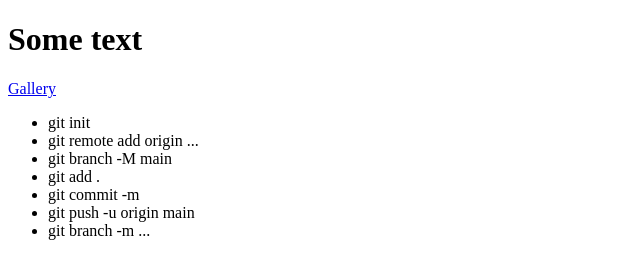
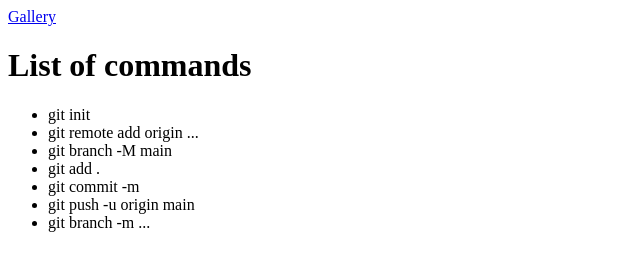
Before and after one commit to EkaterinaNikolenko/hw, a plain HTML site: page index.html in a window 1280 px wide. Shown: the whole page, without its empty margins (0-640 px from the left). Drawn offline with Linux system fonts and the light colour scheme.

Commit message:
Last commit

```diff
--- a/index.html
+++ b/index.html
@@ -4,8 +4,8 @@
     <meta charset="UTF-8">
 </head>
 <body>
-    <h1>Some text</h1>
     <a href="gallery.html">Gallery</a><br>
+    <h1>List of commands</h1>
     <ul>
         <li>git init</li>
         <li>git remote add origin ...</li>
```
Also changed, not shown: gallery.html (+1 -1 lines).
